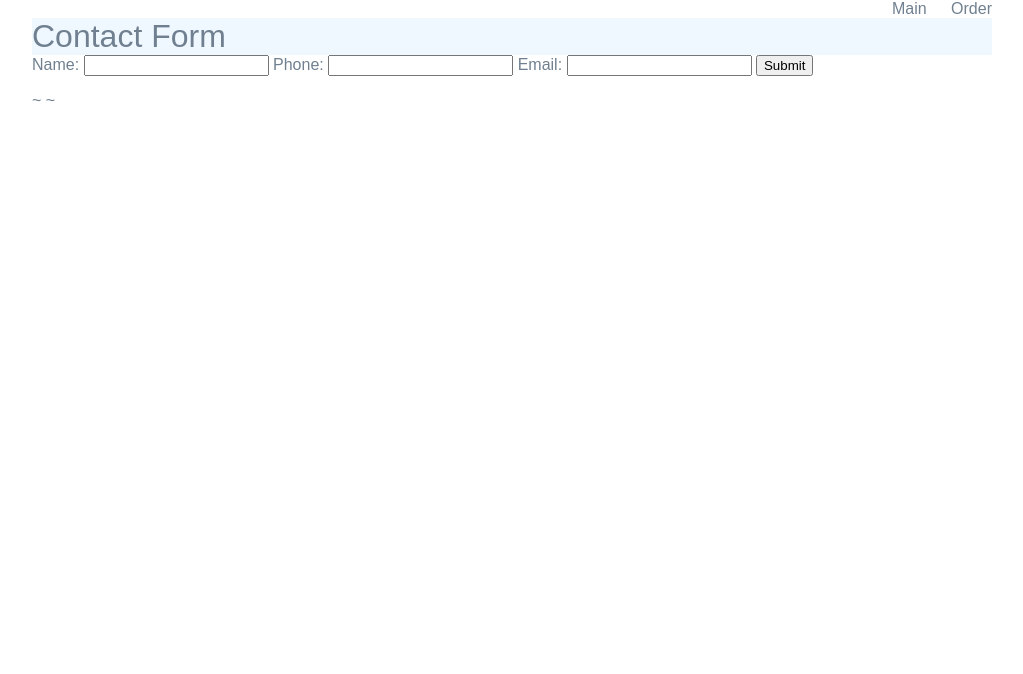
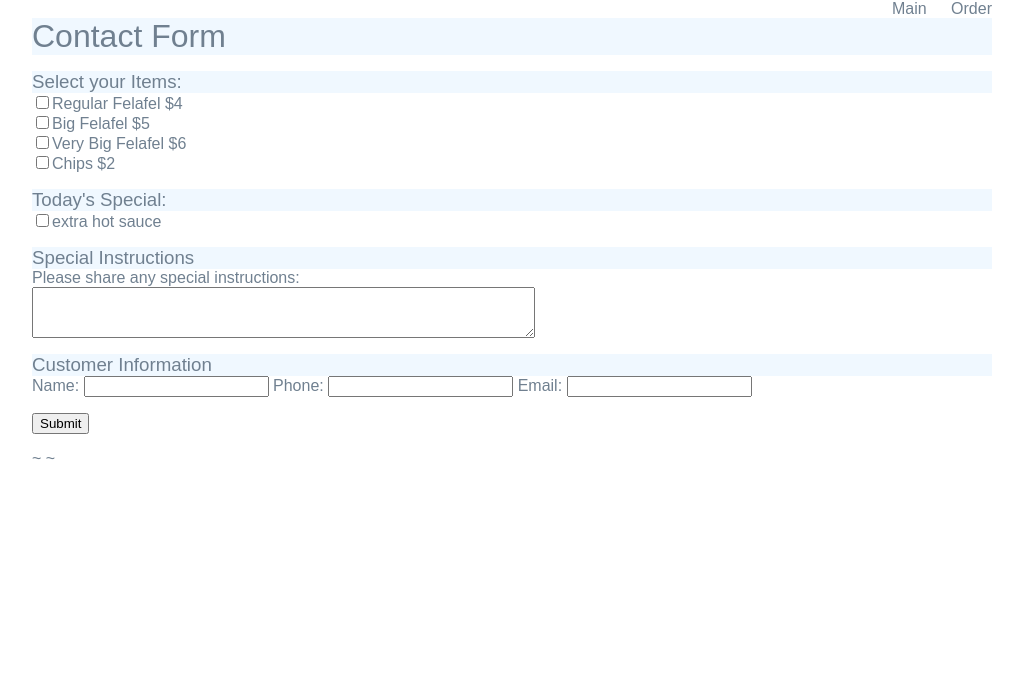
Before and after one commit to realJimJin/cs412, a Django app: page /restaurant/order in a window 1280 px wide. Shown: the part 57-731 px from the top of the page, without its empty margins (128-1151 px from the left). Run offline with Django 5.2, Linux system fonts and the light colour scheme.

Commit message:
edited order.html

```diff
--- a/restaurant/templates/restaurant/order.html
+++ b/restaurant/templates/restaurant/order.html
@@ -1,4 +1,4 @@
-<!-- restaurant/templates/restaurant/order.html -->
+<i-- restaurant/templates/restaurant/order.html -->
 {% extends 'restaurant/base.html' %}
 
 {% block content %}
@@ -7,10 +7,30 @@
 
     <form action="{% url 'confirmation' %}" method="POST">
         {% csrf_token %}
+         <p>
+        <h3>Select your Items:</h3>
+        <div><input type="checkbox" name="felafel4">Regular Felafel $4</div>
+        <div><input type="checkbox" name="felafel5">Big Felafel $5</div>
+        <div><input type="checkbox" name="felafel6">Very Big Felafel $6</div>
+        <div><input type="checkbox" name="chips">Chips $2</div>
+        </p>
 
+        <p>
+        <h3>Today's Special:</h3>
+        <div><input type="checkbox" name="special">extra hot sauce</div>
+        </p>
+
+        <p>
+        <h3>Special Instructions</h3>
+        Please share any special instructions:
+        <div><textarea name="special_instructions" rows="3" cols="60"></textarea></div>
+        </p>
+       <p>
+       <h3>Customer Information</h3>
         Name: <input type="text" name="name">
         Phone: <input type="text" name="phone">
         Email: <input type="email" name="email">
+       </p>
         <input type="submit">
 
     </form>
```
